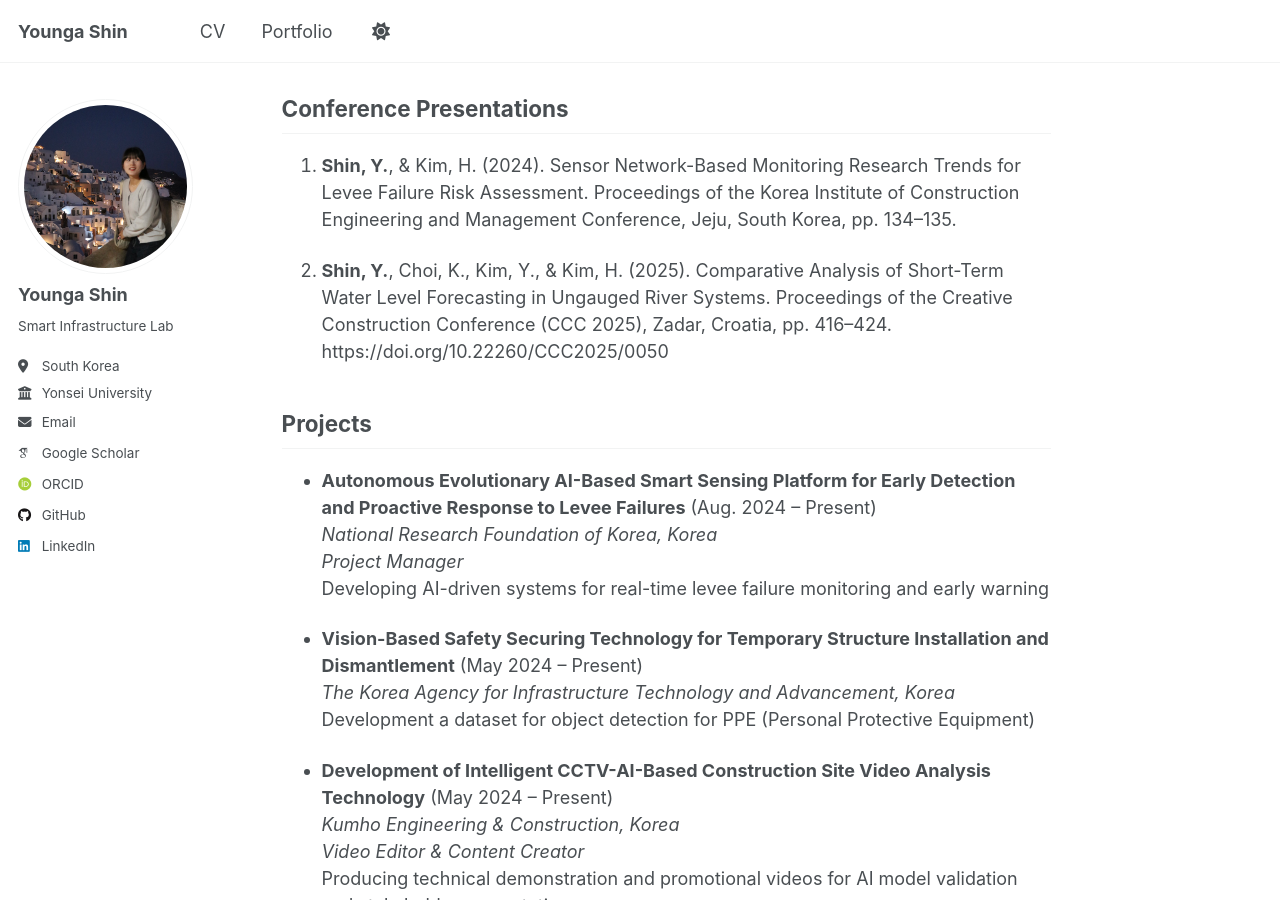
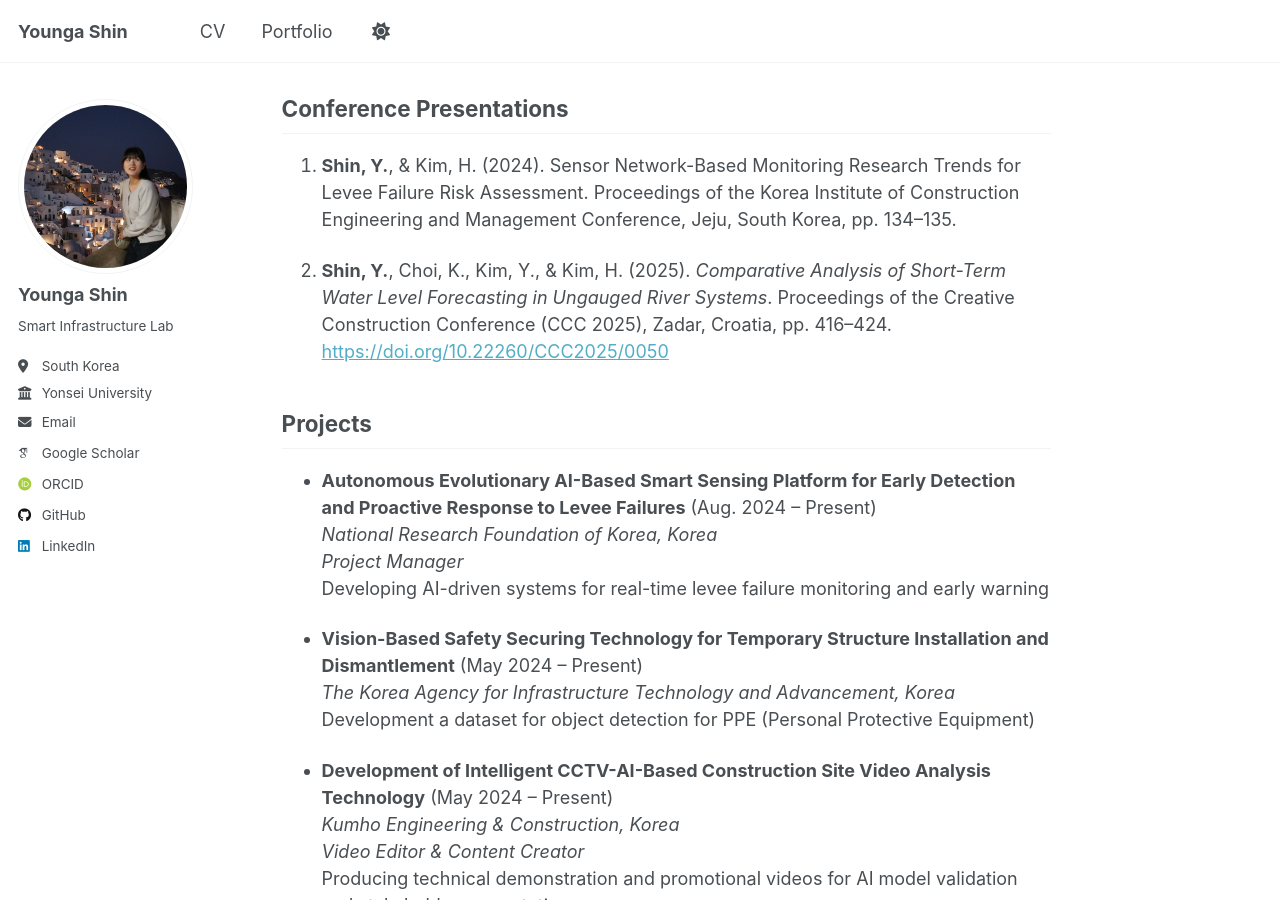
Before and after one commit to shinyounga/shinyounga.github.io, a Jekyll site: the page built from _pages/about.md, in a window 1280 px wide and 900 px high, scrolled down 1446 px. Built offline with Jekyll 4.4.1, drawn with Linux system fonts in a browser that asks for light colours; some web fonts are replaced; part of the change alters nothing that is shown.

```diff
--- a/_pages/about.md
+++ b/_pages/about.md
@@ -55,8 +55,7 @@ My research focuses on applying artificial intelligence and deep learning to con
 
 1. **Shin, Y.**, & Kim, H. (2024). Sensor Network-Based Monitoring Research Trends for Levee Failure Risk Assessment. Proceedings of the Korea Institute of Construction Engineering and Management Conference, Jeju, South Korea, pp. 134–135.
 
-2. **Shin, Y.**, Choi, K., Kim, Y., & Kim, H. (2025). Comparative Analysis of Short-Term Water Level Forecasting in Ungauged River Systems. Proceedings of the Creative Construction Conference (CCC 2025), Zadar, Croatia, pp. 416–424. https://doi.org/10.22260/CCC2025/0050
-
+2. **Shin, Y.**, Choi, K., Kim, Y., & Kim, H. (2025). *Comparative Analysis of Short-Term Water Level Forecasting in Ungauged River Systems*. Proceedings of the Creative Construction Conference (CCC 2025), Zadar, Croatia, pp. 416–424. [https://doi.org/10.22260/CCC2025/0050](https://doi.org/10.22260/CCC2025/0050)
 
 ## Projects
 
```
